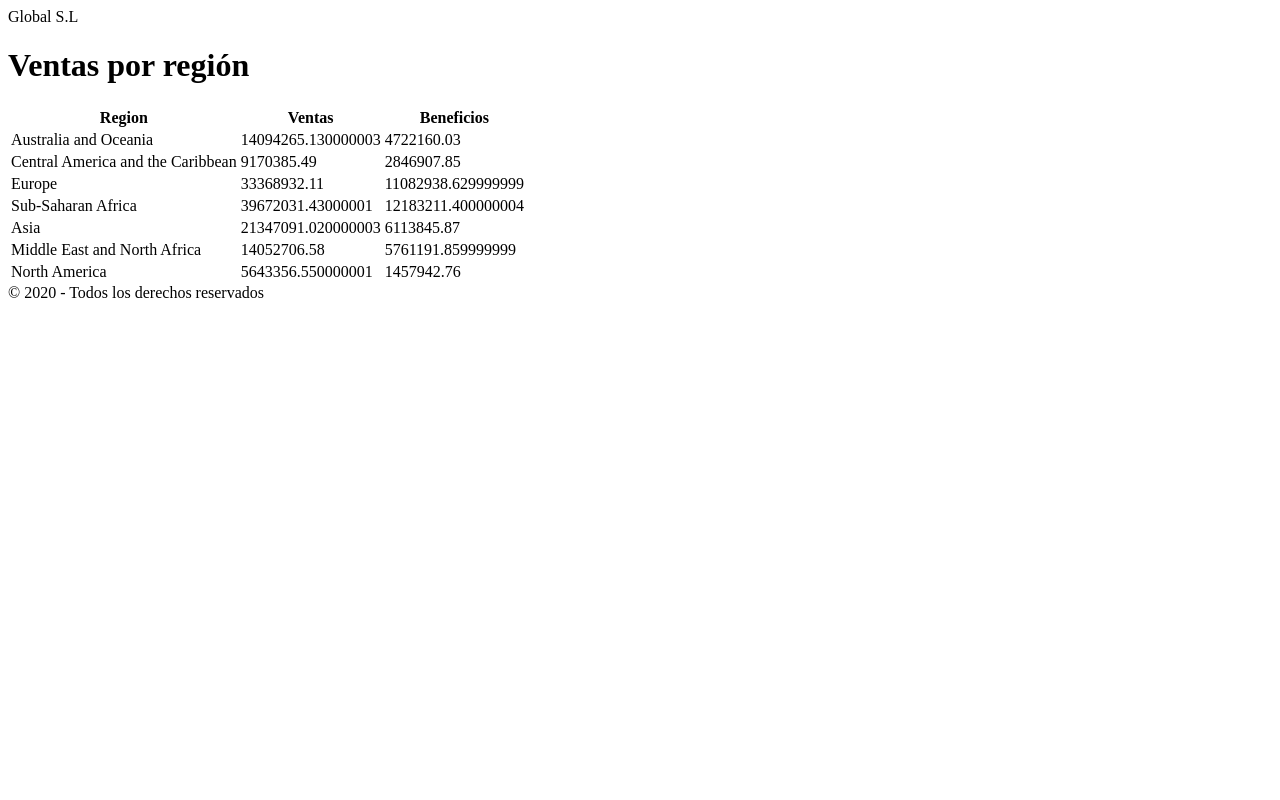
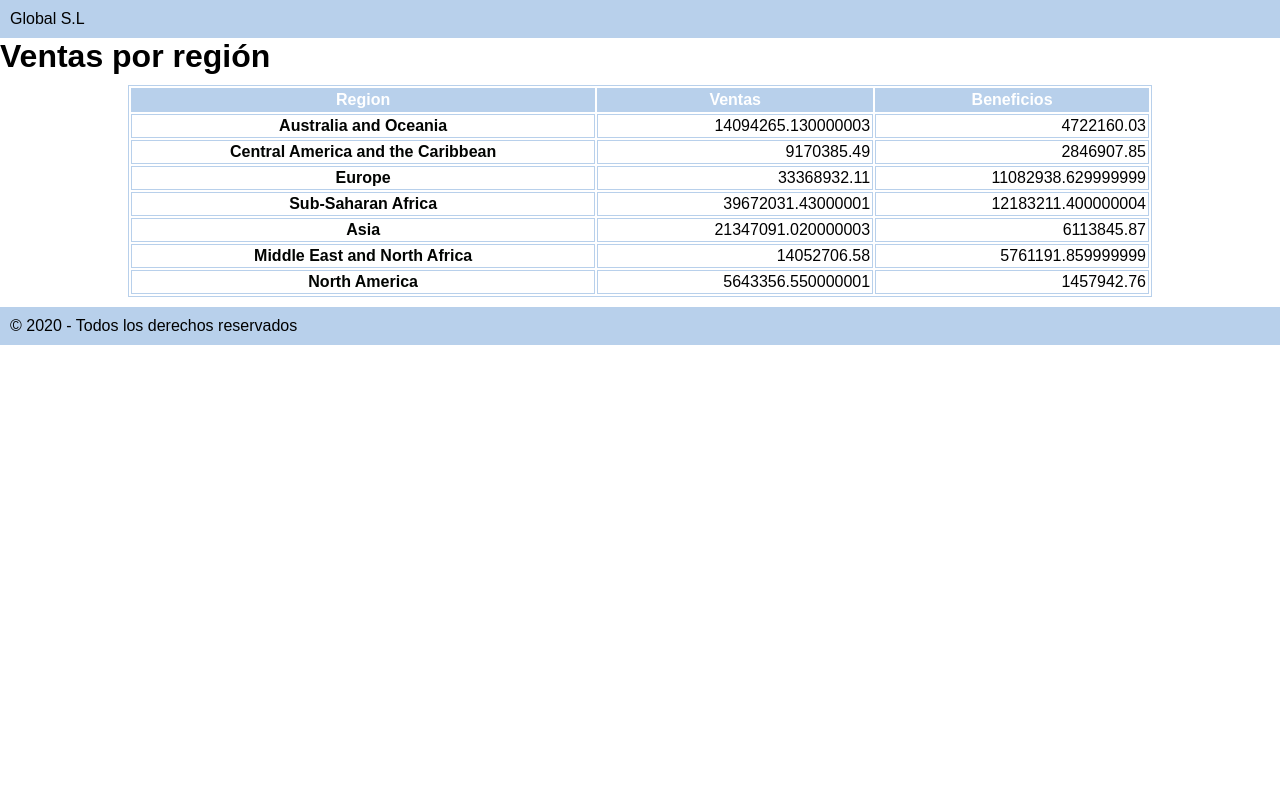
Before and after one commit to Ramoncheri/ventas, a Flask app: page / in a window 1280 px wide. Run offline with Flask 2, Linux system fonts and the light colour scheme.

Commit message:
Hoja de estilos

```diff
--- /dev/null
+++ b/static/styles.css
@@ -0,0 +1,30 @@
+*{
+    padding: 0;
+    margin:0;
+    font-family:Arial, Helvetica, sans-serif;
+    }
+    header, footer{
+        padding:  10px;
+        background-color: #B8D0EB;
+    }
+    table{
+        width: 80%;
+        margin: 10px auto;
+        border: 1px solid #B8D0EB
+    }
+    td, th{
+        border: 1px solid #B8D0EB;
+        padding: 2px;
+    }
+    th {
+        background-color: #B8D0EB;
+        color: white;
+    }
+    .region {
+        font-weight: bold;
+        color: #020402;
+        text-align: center;
+    }
+    .cifra {
+        text-align: right;
+    }
--- a/templates/region.html
+++ b/templates/region.html
@@ -3,6 +3,11 @@
     <meta charset="UTF-8">
     <meta name="viewport" content="width=device-width, initial-scale=1.0">
     <title> {{titulo}}   </title>
+<link rel="stylesheet" href="/static/styles.css">
+<style>
+
+</style>
+
 </head>
 <body>
     <header>
@@ -17,9 +22,9 @@
         </tr>
         {% for region, data in ventas.items() %}
         <tr>
-            <td>{{region}}</td>
-            <td>{{data.ingresos}}</td>
-            <td>{{data.beneficios}}</td>
+            <td class='region'>{{region}}</td>
+            <td class='cifra'>{{data.ingresos}}</td>
+            <td class='cifra'>{{data.beneficios}}</td>
         </tr>
         {% endfor %}
 
```
